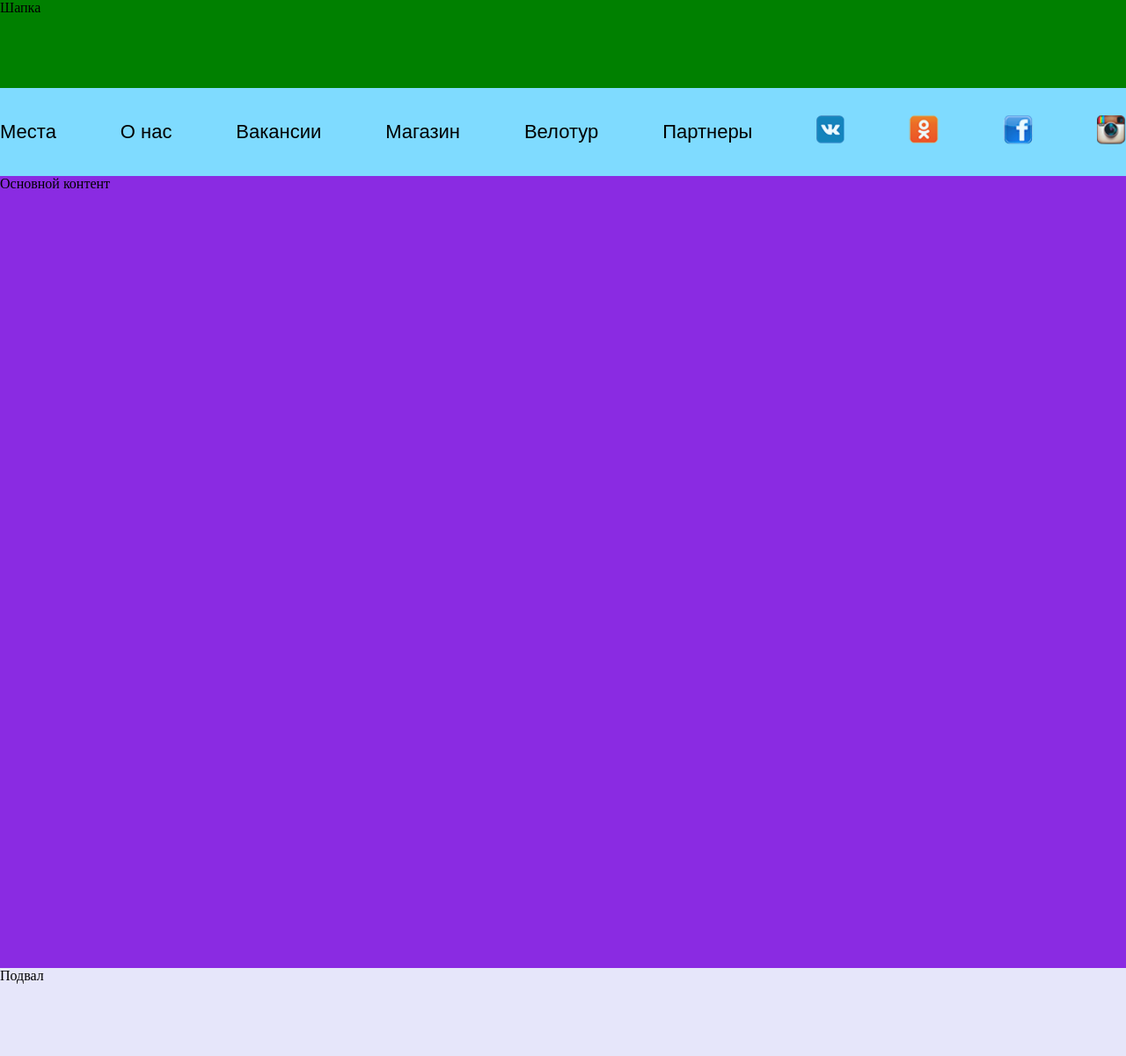
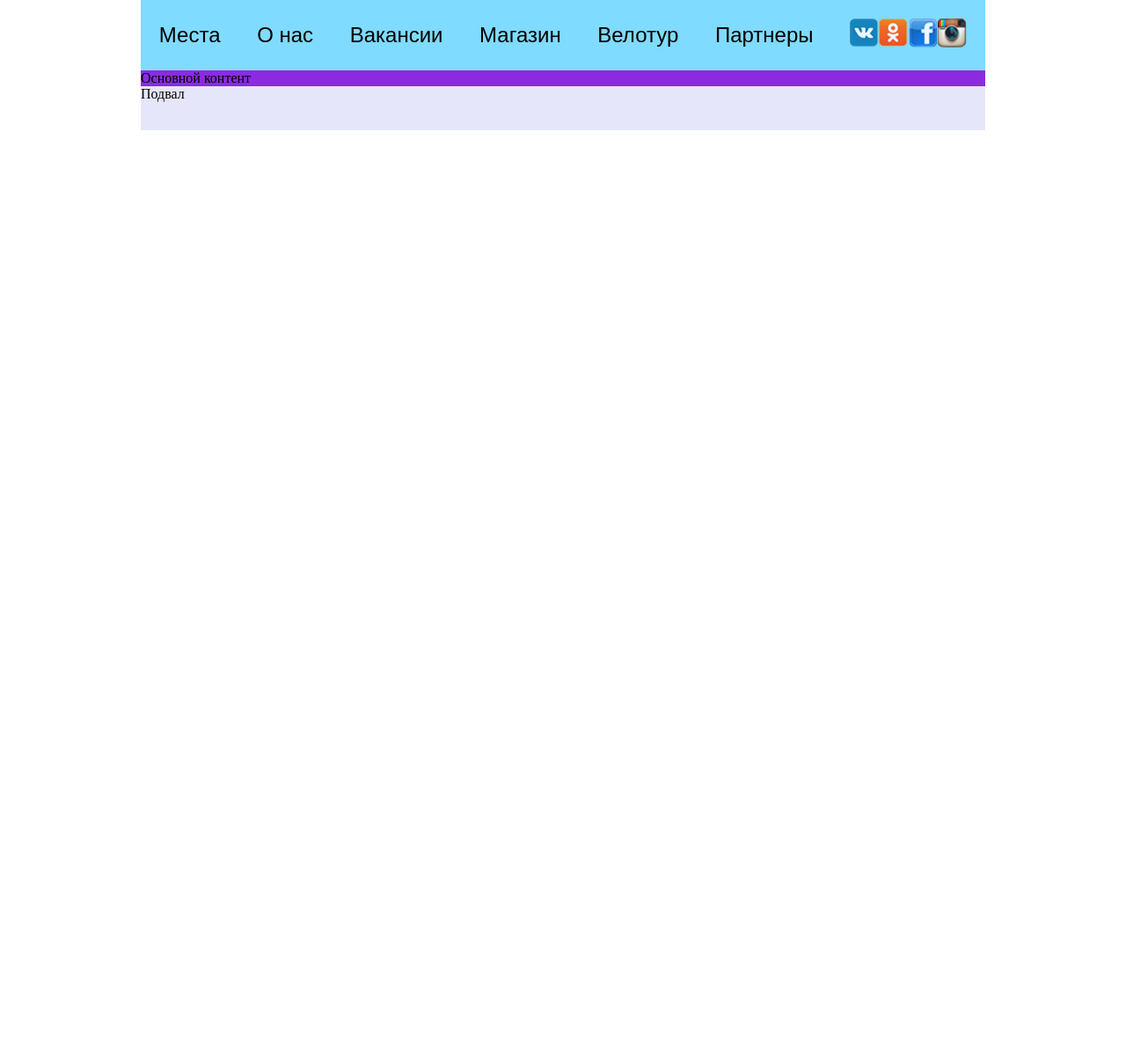
Before and after one commit to ArtikynPlayground/ArtikynPlayground.github.io, a PHP site: page /bike in a window 1280 px wide. Shown: the whole page at 88% size. After the commit the page ends 148 px from the top, so only its background shows below. Run offline with PHP 8.4, Linux system fonts and the light colour scheme.

Commit message:
17 Commit
Done with grid almost

```diff
--- a/bike/css/main.css
+++ b/bike/css/main.css
@@ -1,5 +1,6 @@
 body{
     margin: 0;
+
 }
 
 nav{
@@ -13,27 +14,36 @@ nav{
     text-decoration: none;
     color: black;
     font-family: "Arial";
-    font-size: 22px;
-    margin-bottom:
+
+}
+.menu__text{
+    font-size: 24px;
 
 }
 .grid{
     display: grid;
     margin: 0 auto;
-    grid-template-rows: 100px 100px 900px 100px ;
+    grid-template-rows: 80px 1fr 50px 100px ;
     grid-template-columns: 1fr;
     grid-template-areas: "header"
                          "nav"
                          "main"
                          "footer";
+    width: 960px;
 }
-header{
-    margin: 0px;
-    background-color: green;
+.menuContainer{
+    margin: 0 auto;
+}
+.menuContainer_social{
+    display: flex;
+    margin: 0 auto;
 }
 footer{
     background-color: lavender;
 }
 main{
     background-color: blueviolet;
+    height: auto !important;
+        min-height: 100%;
+    position: relative;
 }
--- a/bike/index.html
+++ b/bike/index.html
@@ -7,9 +7,6 @@
 </head>
 <body>
    <div class="grid">
-   <header>
-       Шапка
-   </header>
     <nav class="navbar">
         <!--NAVBAR ITEMS-->
         <!--<div class="menuItem">
@@ -17,32 +14,32 @@
             <span class="menu__logo"><img src="img/logo.png" alt=""></span>
             </a>
         </div>-->
-        <div class="menuItem">
+        <div class="menuContainer">
             <a href="#" class="menu__link">
             <span class="menu__text">Места</span>
             </a>
         </div>
-        <div class="menuItem">
+        <div class="menuContainer">
             <a href="#" class="menu__link">
             <span class="menu__text">О нас</span>
             </a>
         </div>
-        <div class="menuItem">
+        <div class="menuContainer">
             <a href="#" class="menu__link">
             <span class="menu__text">Вакансии</span>
             </a>
         </div>
-        <div class="menuItem">
+        <div class="menuContainer">
             <a href="#" class="menu__link">
             <span class="menu__text">Магазин</span>
             </a>
         </div>
-        <div class="menuItem">
+        <div class="menuContainer">
             <a href="#" class="menu__link">
             <span class="menu__text">Велотур</span>
             </a>
             </div>
-        <div class="menuItem">
+        <div class="menuContainer">
             <a href="#" class="menu__link">
             <span class="menu__text">Партнеры</span>
             </a>
@@ -50,33 +47,35 @@
         <!--NAVBAR ITEMS END-->
 
         <!--SOCIAL BLOCK-->
-        <div class="menuItem">
+        <div class="menuContainer_social">
+        <div class="menuContainer">
         <a class="menu__link" href="">
         <span class="menu__text">
         <img src="img/vk.png" alt="">
         </span>
         </a>
         </div>
-        <div class="menuItem">
+        <div class="menuContainer">
         <a class="menu__link" href="">
         <span class="menu__text">
         <img src="img/ok.png" alt="">
         </span>
         </a>
         </div>
-        <div class="menuItem">
+        <div class="menuContainer">
         <a class="menu__link" href="">
         <span class="menu__text">
         <img src="img/fb.png" alt="">
         </span>
         </a>
         </div>
-        <div class="menuItem">
+        <div class="menuContainer">
         <a class="menu__link" href="">
         <span class="menu__text">
         <img src="img/inst.png" alt="">
         </span>
         </a>
+        </div>
         </div>
         <!--SOCIAL BLOCK END-->
     </nav>
```
